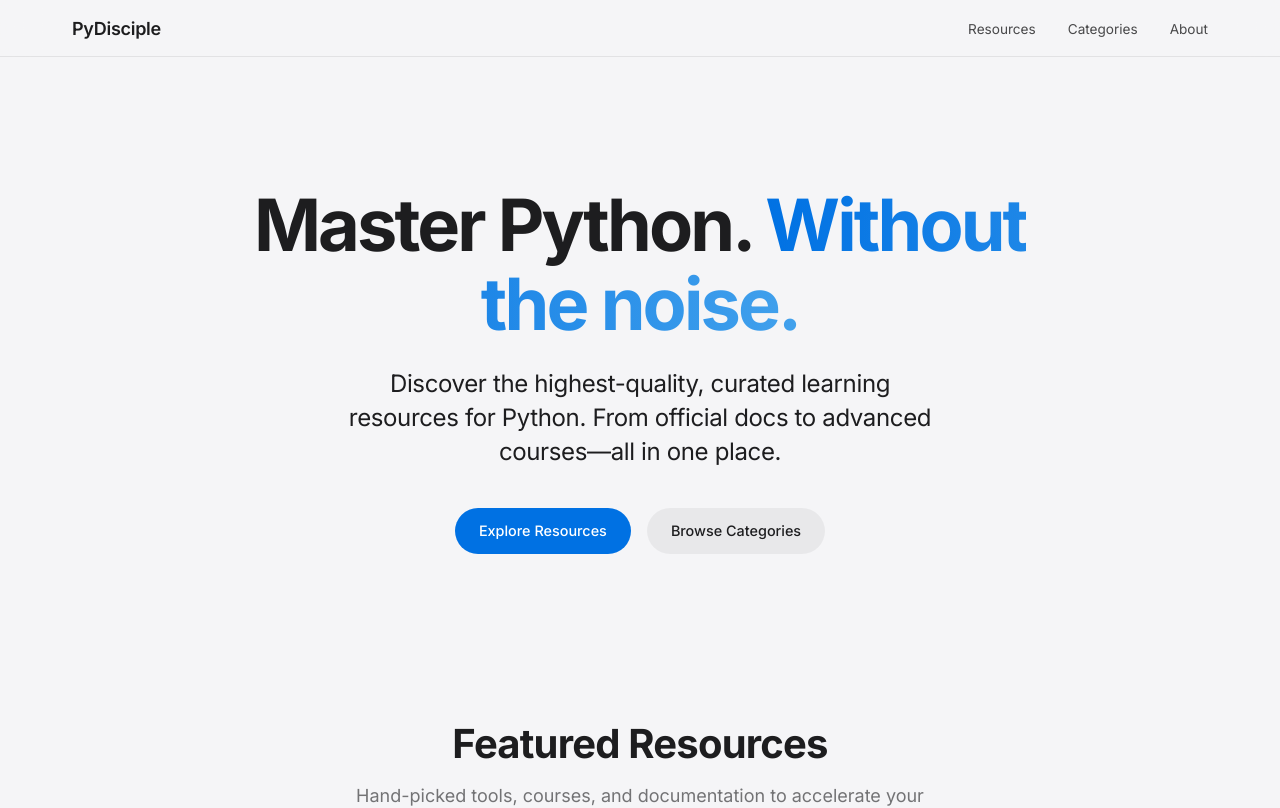
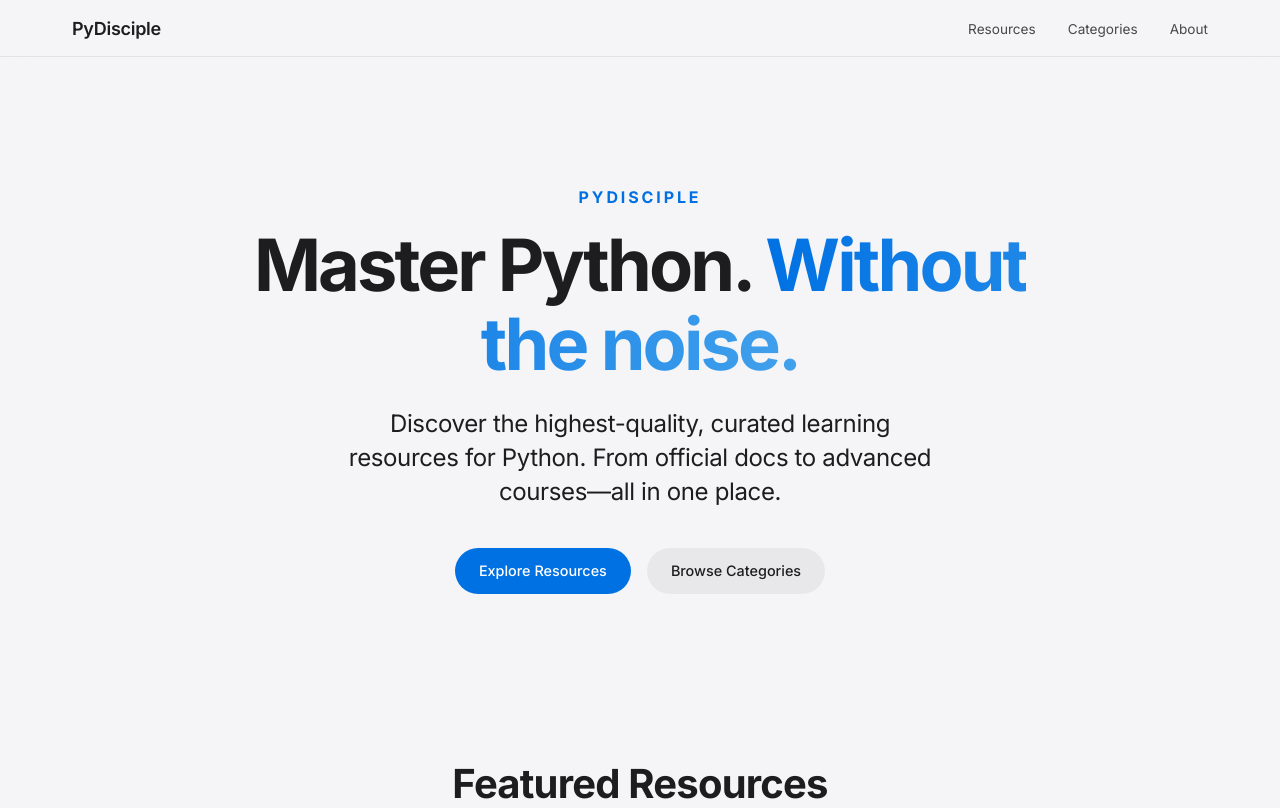
Before and after one commit to JAGDISH-SALI-0010/website-project, a Next.js app: page / in a window 1280 px wide. Shown: the top 808 px of the page. Built offline with nearby package versions, Linux system fonts and the light colour scheme.

Commit message:
Enhance hero branding with PyDisciple label

```diff
--- a/src/components/home/HeroSection.jsx
+++ b/src/components/home/HeroSection.jsx
@@ -6,6 +6,9 @@ export default function HeroSection() {
     <section className={styles.hero}>
       <div className="container">
         <div className={styles.content}>
+          <p className={`${styles.brand} slide-up`}>
+            PYDISCIPLE
+          </p>
           <h1 className={`${styles.title} slide-up delay-1`}>
             Master Python. <br className={styles.break} />
             <span className={styles.gradient}>Without the noise.</span>
--- a/src/components/home/HeroSection.module.css
+++ b/src/components/home/HeroSection.module.css
@@ -10,6 +10,19 @@
 .content {
   max-width: 800px;
   margin: 0 auto;
+}
+
+.brand {
+  display: inline-flex;
+  align-items: center;
+  gap: 0.4rem;
+  margin-bottom: 1rem;
+  font-size: 1rem;
+  font-weight: 700;
+  letter-spacing: 0.18em;
+  text-transform: uppercase;
+  color: #0071e3;
+  opacity: 0.9;
 }
 
 .title {
```
